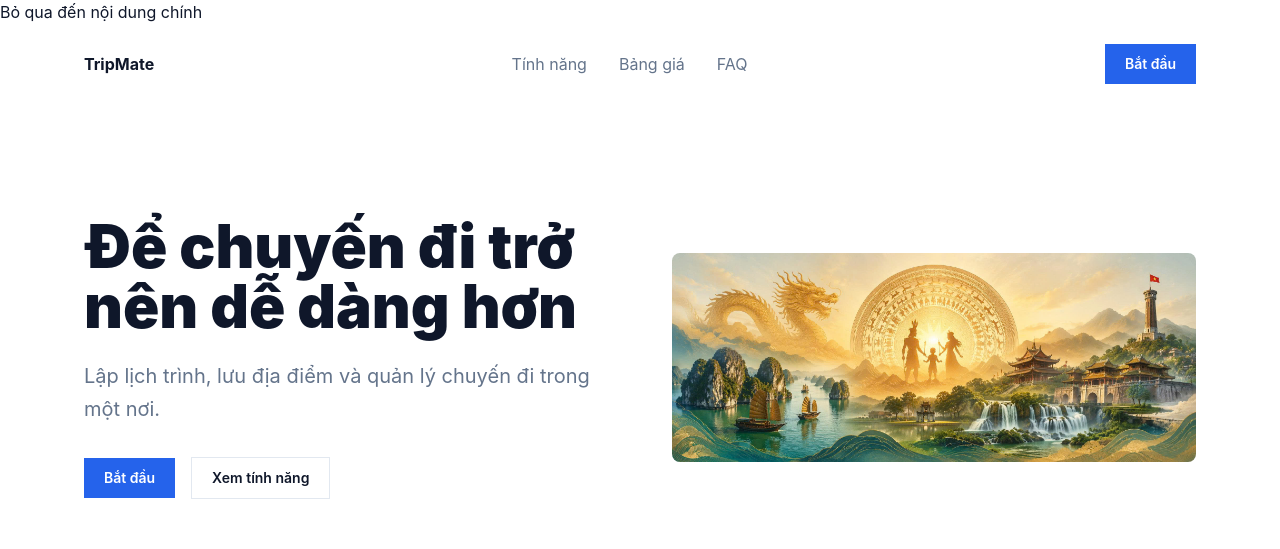
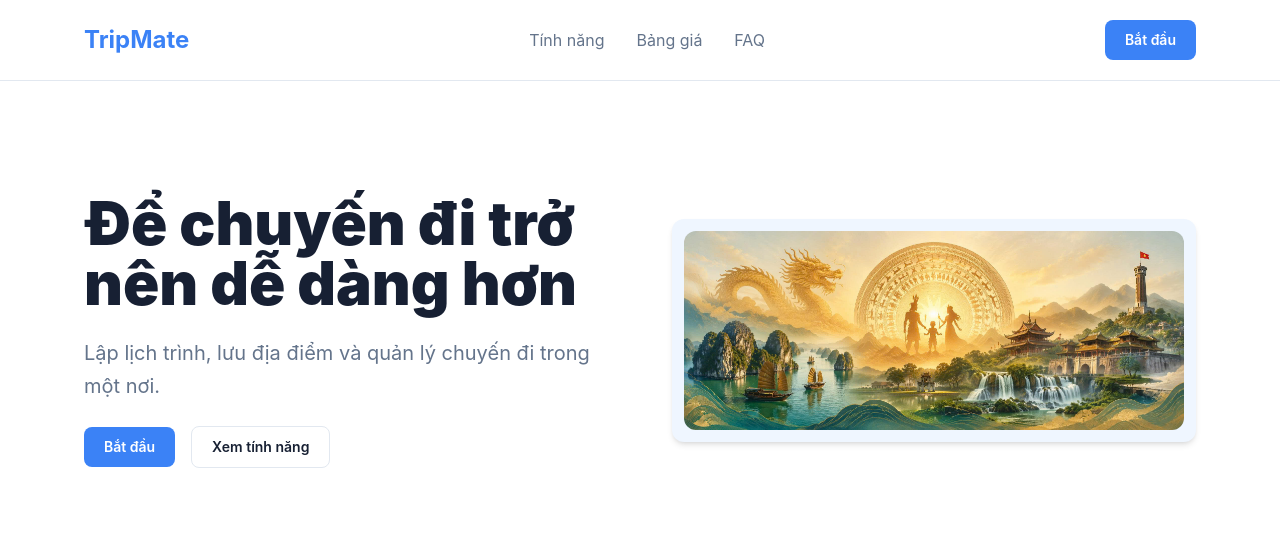
Before and after one commit to buithithuhuong4494-hue/TKW_2354050047_Huong, a website: page index.html in a window 1280 px wide. Shown: the top 549 px of the page. Drawn offline with Linux system fonts and the light colour scheme.

Commit message:
hoan thien faq cta footer va giao dien

```diff
--- a/index.html
+++ b/index.html
@@ -10,11 +10,11 @@
     <link rel="stylesheet" href="./dist/output.css">
 </head>
 
-<body class="bg-surface font-body text-ink">
+<body class="bg-white font-body text-ink">
 
-    <a href="#main">
+    <!-- <a href="#main">
         Bỏ qua đến nội dung chính
-    </a>
+    </a> -->
 
     <header class="border-b border-line bg-white">
         <nav class="mx-auto flex w-full max-w-6xl items-center justify-between px-5 py-5" aria-label="Điều hướng chính">
@@ -53,21 +53,25 @@
 
         <!-- HERO -->
         <section class="section grid items-center gap-14 lg:grid-cols-2 lg:gap-16" aria-labelledby="hero-title">
-            <div>
+            <!-- NỘI DUNG -->
+            <div class="flex flex-col gap-6">
+
                 <h1 id="hero-title" class="font-display text-6xl font-black leading-none text-ink">
                     Để chuyến đi trở nên dễ dàng hơn
                 </h1>
 
-                <p class="mt-6 font-body text-xl leading-relaxed text-muted">
+                <p class="font-body text-xl leading-relaxed text-muted">
                     Lập lịch trình, lưu địa điểm và quản lý chuyến đi trong một nơi.
                 </p>
 
-                <div class="mt-8 flex items-center gap-4">
+                <div class="flex items-center gap-4">
+
                     <a href="#" class="btn btn-primary">
                         Bắt đầu
                     </a>
 
-                    <a href="#tinh-nang-title" class="btn border border-line bg-white text-ink">
+                    <a href="#tinh-nang-title" class="btn border border-line bg-white text-ink
+                       hover:border-brand-600 hover:text-brand-600">
                         Xem tính năng
                     </a>
 
```
Also changed, not shown: dist/output.css.
